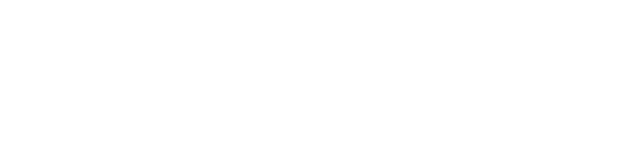
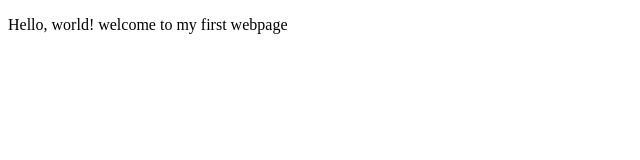
Before and after one commit to JacklineMM/hello-world, a plain HTML site: page my-first-website.html in a window 1280 px wide. Shown: the whole page, without its empty margins (0-640 px from the left). Drawn offline with Linux system fonts and the light colour scheme.

Commit message:
add page content

```diff
--- a/my-first-website.html
+++ b/my-first-website.html
@@ -8,6 +8,6 @@
     <title>Document</title>
 </head>
 <body>
-
+  <p>Hello, world! welcome to my first webpage</p>
 </body>
 </html>
```
